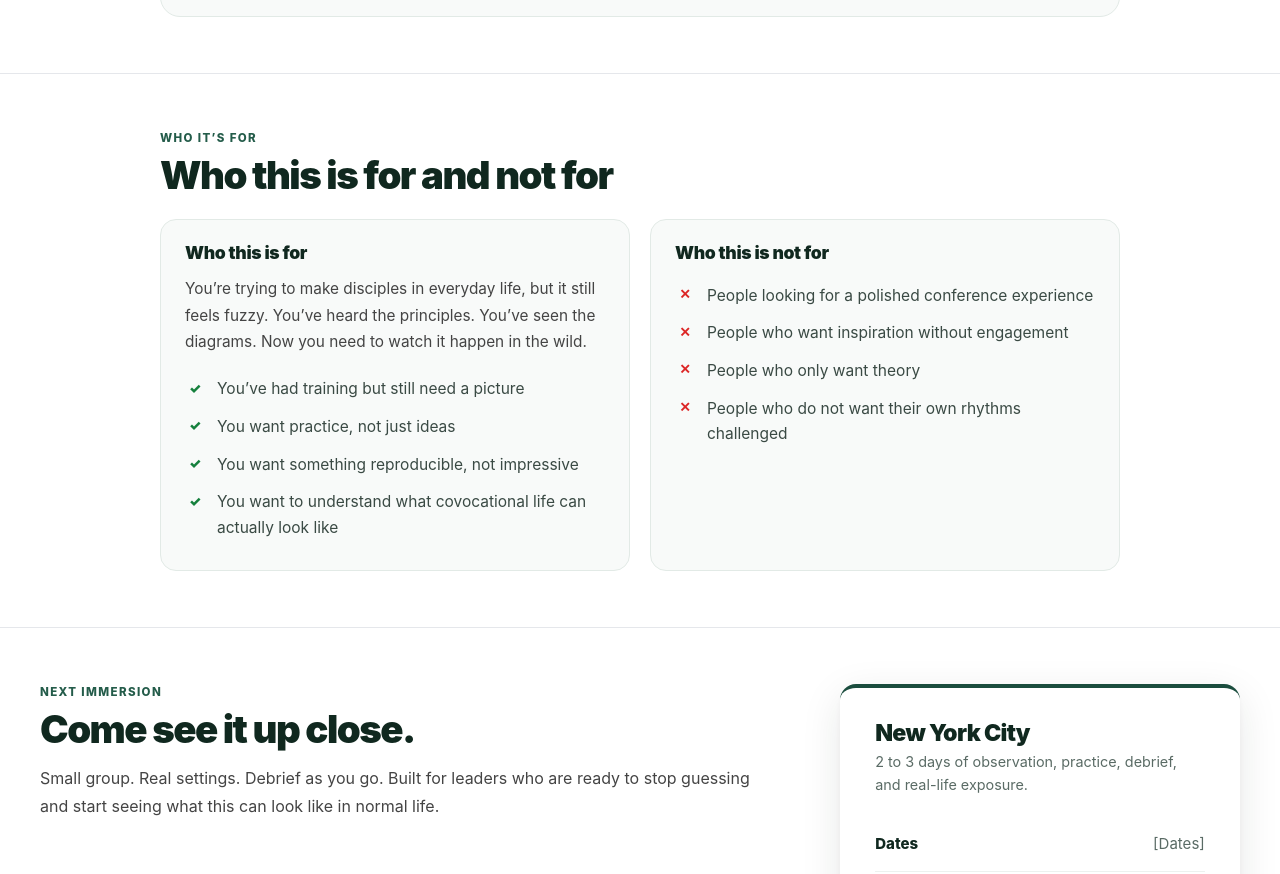
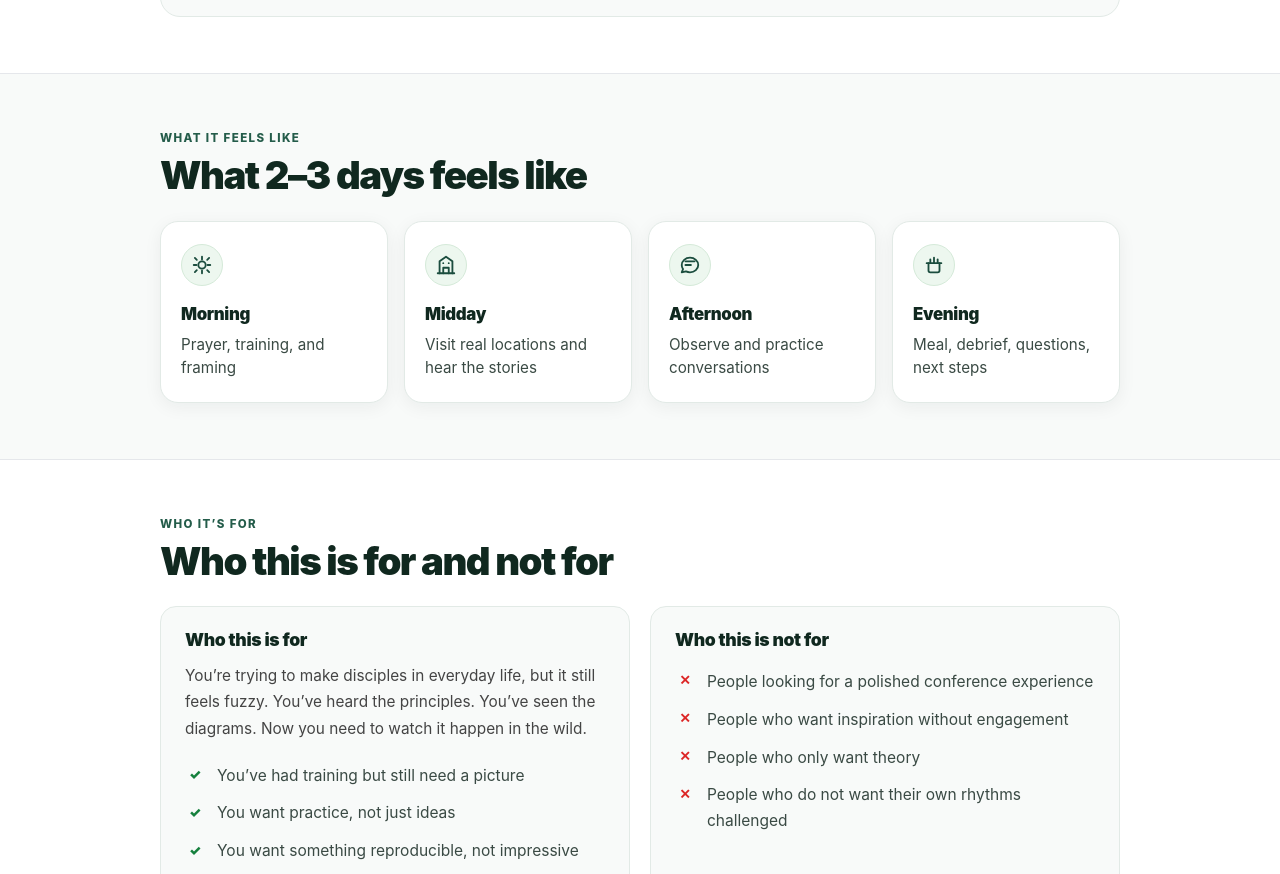
Before and after one commit to Mark-NYC/covo-multipliers, a website: page immersions.html in a window 1280 px wide. Shown: the part 2504-3378 px from the top of the page. Drawn offline with Linux system fonts and the light colour scheme.

Commit message:
Update immersions.html

```diff
--- a/immersions.html
+++ b/immersions.html
@@ -618,6 +618,72 @@
       text-underline-offset: 0.15em;
     }
 
+.day-rhythm-section {
+  background: #f8faf9;
+}
+
+.day-rhythm-grid {
+  display: grid;
+  grid-template-columns: repeat(4, minmax(0, 1fr));
+  gap: 1rem;
+  margin-top: 1.6rem;
+}
+
+.day-rhythm-card {
+  background: #ffffff;
+  border: 1px solid #e2eae6;
+  border-radius: 18px;
+  padding: 1.4rem 1.25rem;
+  box-shadow: 0 4px 18px rgba(16, 40, 31, 0.06);
+}
+
+.day-rhythm-icon {
+  width: 42px;
+  height: 42px;
+  border-radius: 999px;
+  background: #edf7ef;
+  border: 1px solid #d5ead9;
+  display: flex;
+  align-items: center;
+  justify-content: center;
+  margin-bottom: 1rem;
+}
+
+.day-rhythm-icon svg {
+  width: 22px;
+  height: 22px;
+  stroke: #1b4d3e;
+  stroke-width: 2;
+  stroke-linecap: round;
+  stroke-linejoin: round;
+}
+
+.day-rhythm-card h3 {
+  font-size: 1.05rem;
+  font-weight: 900;
+  color: #10281f;
+  letter-spacing: -0.02em;
+  margin-bottom: 0.35rem;
+}
+
+.day-rhythm-card p {
+  font-size: 0.95rem;
+  line-height: 1.55;
+  color: #3a4a44;
+}
+
+@media (max-width: 860px) {
+  .day-rhythm-grid {
+    grid-template-columns: repeat(2, minmax(0, 1fr));
+  }
+}
+
+@media (max-width: 540px) {
+  .day-rhythm-grid {
+    grid-template-columns: 1fr;
+  }
+}
+
     .testimonials-section {
       background: #f8faf9;
       padding: 4rem 2rem;
@@ -1079,6 +1145,73 @@
     </div>
   </section>
 
+<section class="page-section day-rhythm-section">
+  <div class="page-section-inner">
+    <span class="eyebrow">What it feels like</span>
+    <h2 class="section-title">What 2–3 days feels like</h2>
+
+    <div class="day-rhythm-grid">
+      <article class="day-rhythm-card">
+        <div class="day-rhythm-icon">
+          <svg viewBox="0 0 24 24" fill="none" aria-hidden="true">
+            <path d="M12 3v3" />
+            <path d="M12 18v3" />
+            <path d="M4.22 4.22l2.12 2.12" />
+            <path d="M17.66 17.66l2.12 2.12" />
+            <path d="M3 12h3" />
+            <path d="M18 12h3" />
+            <path d="M4.22 19.78l2.12-2.12" />
+            <path d="M17.66 6.34l2.12-2.12" />
+            <circle cx="12" cy="12" r="4" />
+          </svg>
+        </div>
+        <h3>Morning</h3>
+        <p>Prayer, training, and framing</p>
+      </article>
+
+      <article class="day-rhythm-card">
+        <div class="day-rhythm-icon">
+          <svg viewBox="0 0 24 24" fill="none" aria-hidden="true">
+            <path d="M3 21h18" />
+            <path d="M5 21V8l7-5 7 5v13" />
+            <path d="M9 21v-6h6v6" />
+            <path d="M9 10h.01" />
+            <path d="M15 10h.01" />
+          </svg>
+        </div>
+        <h3>Midday</h3>
+        <p>Visit real locations and hear the stories</p>
+      </article>
+
+      <article class="day-rhythm-card">
+        <div class="day-rhythm-icon">
+          <svg viewBox="0 0 24 24" fill="none" aria-hidden="true">
+            <path d="M7 8h10" />
+            <path d="M7 12h6" />
+            <path d="M21 12c0 4.4-4 8-9 8a10.6 10.6 0 0 1-4.5-1L3 20l1.4-3.5A7.5 7.5 0 0 1 3 12c0-4.4 4-8 9-8s9 3.6 9 8Z" />
+          </svg>
+        </div>
+        <h3>Afternoon</h3>
+        <p>Observe and practice conversations</p>
+      </article>
+
+      <article class="day-rhythm-card">
+        <div class="day-rhythm-icon">
+          <svg viewBox="0 0 24 24" fill="none" aria-hidden="true">
+            <path d="M4 10h16" />
+            <path d="M6 10v8a2 2 0 0 0 2 2h8a2 2 0 0 0 2-2v-8" />
+            <path d="M8 6v4" />
+            <path d="M16 6v4" />
+            <path d="M12 4v6" />
+          </svg>
+        </div>
+        <h3>Evening</h3>
+        <p>Meal, debrief, questions, next steps</p>
+      </article>
+    </div>
+  </div>
+</section>
+
   <section class="page-section">
     <div class="page-section-inner">
       <span class="eyebrow">Who it’s for</span>
```
